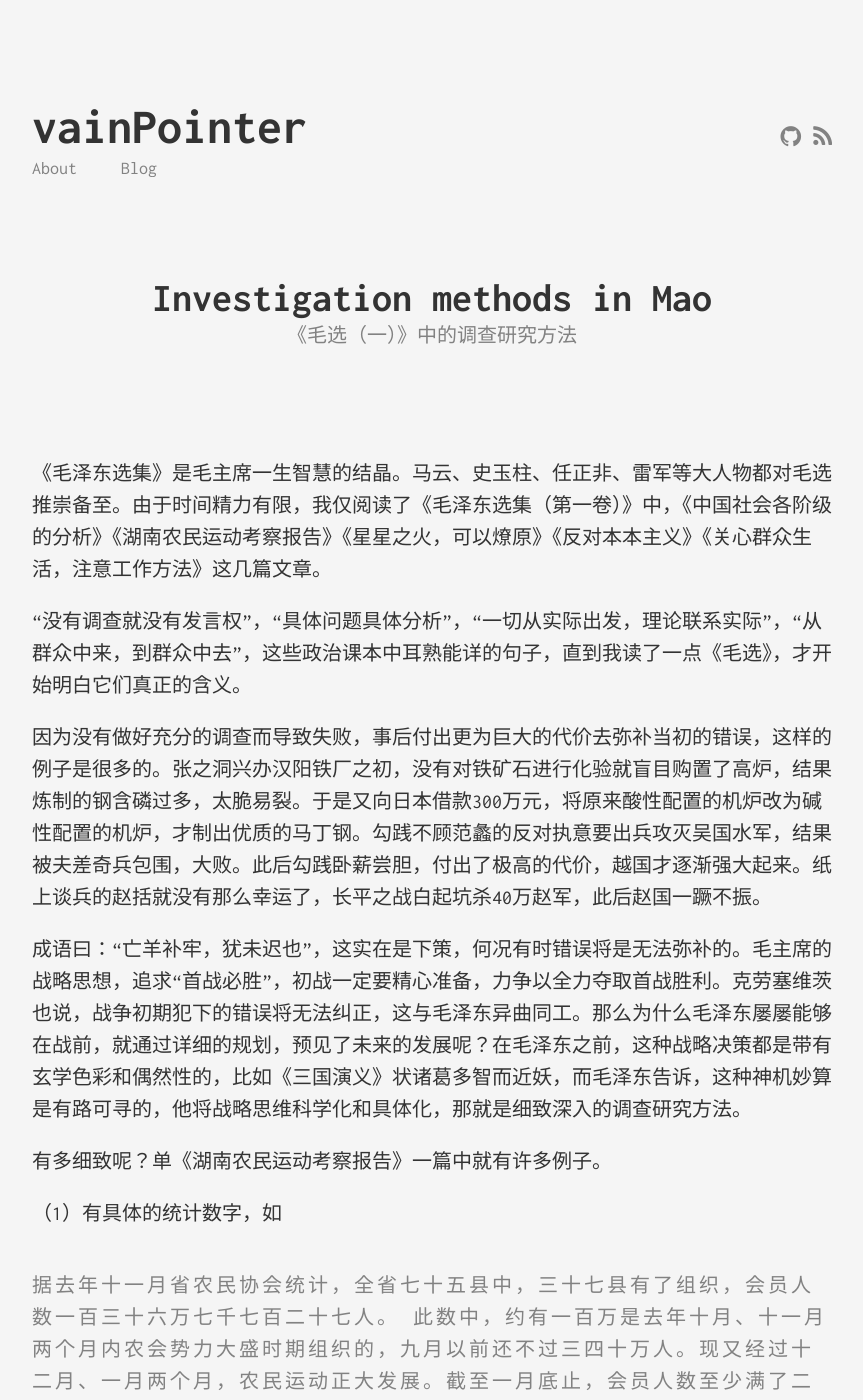
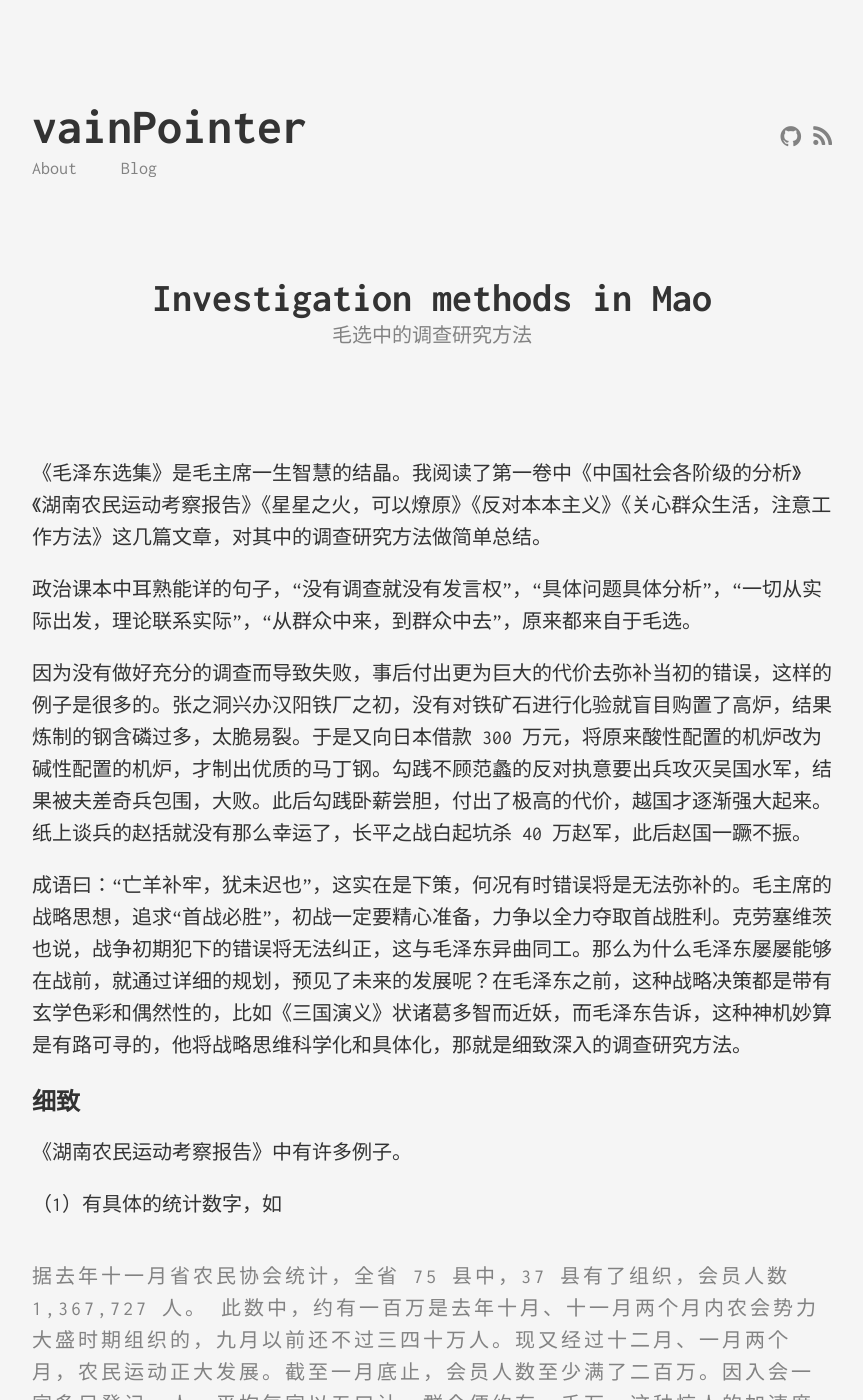
Before and after one commit to vainPointer/vainPointer.github.io, a Jekyll site: the page built from _posts/2018-03-23-investigation-methods-in-mao.markdown, in a window 1280 px wide and 1400 px high. Shown: the whole window, without its empty margins (208-1071 px from the left). Built offline with Jekyll 4.4.1, drawn with Linux system fonts in a browser that asks for light colours; some of the changed text lies outside the part shown.

Commit message:
Investigation methods in Mao

```diff
--- a/_posts/2018-03-23-investigation-methods-in-mao.markdown
+++ b/_posts/2018-03-23-investigation-methods-in-mao.markdown
@@ -1,23 +1,24 @@
 ---
 layout: post
 title:  "Investigation methods in Mao"
-subtitle: "《毛选（一）》中的调查研究方法"
+subtitle: "毛选中的调查研究方法"
 date:   2018-03-23 17:12:21 +0800
 categories: [read]
 ---
 
-《毛泽东选集》是毛主席一生智慧的结晶。马云、史玉柱、任正非、雷军等大人物都对毛选推崇备至。由于时间精力有限，我仅阅读了《毛泽东选集（第一卷）》中，《中国社会各阶级的分析》《湖南农民运动考察报告》《星星之火，可以燎原》《反对本本主义》《关心群众生活，注意工作方法》这几篇文章。
+《毛泽东选集》是毛主席一生智慧的结晶。我阅读了第一卷中《中国社会各阶级的分析》《湖南农民运动考察报告》《星星之火，可以燎原》《反对本本主义》《关心群众生活，注意工作方法》这几篇文章，对其中的调查研究方法做简单总结。
 
-“没有调查就没有发言权”，“具体问题具体分析”，“一切从实际出发，理论联系实际”，“从群众中来，到群众中去”，这些政治课本中耳熟能详的句子，直到我读了一点《毛选》，才开始明白它们真正的含义。
+政治课本中耳熟能详的句子，“没有调查就没有发言权”，“具体问题具体分析”，“一切从实际出发，理论联系实际”，“从群众中来，到群众中去”，原来都来自于毛选。
 
-因为没有做好充分的调查而导致失败，事后付出更为巨大的代价去弥补当初的错误，这样的例子是很多的。张之洞兴办汉阳铁厂之初，没有对铁矿石进行化验就盲目购置了高炉，结果炼制的钢含磷过多，太脆易裂。于是又向日本借款300万元，将原来酸性配置的机炉改为碱性配置的机炉，才制出优质的马丁钢。勾践不顾范蠡的反对执意要出兵攻灭吴国水军，结果被夫差奇兵包围，大败。此后勾践卧薪尝胆，付出了极高的代价，越国才逐渐强大起来。纸上谈兵的赵括就没有那么幸运了，长平之战白起坑杀40万赵军，此后赵国一蹶不振。
+因为没有做好充分的调查而导致失败，事后付出更为巨大的代价去弥补当初的错误，这样的例子是很多的。张之洞兴办汉阳铁厂之初，没有对铁矿石进行化验就盲目购置了高炉，结果炼制的钢含磷过多，太脆易裂。于是又向日本借款 300 万元，将原来酸性配置的机炉改为碱性配置的机炉，才制出优质的马丁钢。勾践不顾范蠡的反对执意要出兵攻灭吴国水军，结果被夫差奇兵包围，大败。此后勾践卧薪尝胆，付出了极高的代价，越国才逐渐强大起来。纸上谈兵的赵括就没有那么幸运了，长平之战白起坑杀 40 万赵军，此后赵国一蹶不振。
 
 成语曰：“亡羊补牢，犹未迟也”，这实在是下策，何况有时错误将是无法弥补的。毛主席的战略思想，追求“首战必胜”，初战一定要精心准备，力争以全力夺取首战胜利。克劳塞维茨也说，战争初期犯下的错误将无法纠正，这与毛泽东异曲同工。那么为什么毛泽东屡屡能够在战前，就通过详细的规划，预见了未来的发展呢？在毛泽东之前，这种战略决策都是带有玄学色彩和偶然性的，比如《三国演义》状诸葛多智而近妖，而毛泽东告诉，这种神机妙算是有路可寻的，他将战略思维科学化和具体化，那就是细致深入的调查研究方法。
 
-有多细致呢？单《湖南农民运动考察报告》一篇中就有许多例子。
+## 细致
+《湖南农民运动考察报告》中有许多例子。
 
 （1）有具体的统计数字，如
-> 据去年十一月省农民协会统计，全省七十五县中，三十七县有了组织，会员人数一百三十六万七千七百二十七人。 此数中，约有一百万是去年十月、十一月两个月内农会势力大盛时期组织的，九月以前还不过三四十万人。现又经过十二月、一月两个月，农民运动正大发展。截至一月底止，会员人数至少满了二百万。因入会一家多只登记一人，平均每家以五口计，群众便约有一千万。这种惊人的加速度的发展，是所以使一切土豪劣绅贪官污吏孤立，使社会惊为前后两个世界，使农村造成大革命的原因。
+> 据去年十一月省农民协会统计，全省 75 县中，37 县有了组织，会员人数 1,367,727 人。 此数中，约有一百万是去年十月、十一月两个月内农会势力大盛时期组织的，九月以前还不过三四十万人。现又经过十二月、一月两个月，农民运动正大发展。截至一月底止，会员人数至少满了二百万。因入会一家多只登记一人，平均每家以五口计，群众便约有一千万。这种惊人的加速度的发展，是所以使一切土豪劣绅贪官污吏孤立，使社会惊为前后两个世界，使农村造成大革命的原因。
 
 （2）有具体的人和事，如
 > 枪毙。这必是很大的土豪劣绅，农民和各界民众共同做的。例如宁乡的杨致泽，岳阳的周嘉淦，华容的傅道南、孙伯助，是农民和各界人民督促政府枪毙的。湘潭的晏容秋，则是农民和各界人民强迫县长同意从监狱取出，由农民自己动手枪毙的。宁乡的刘昭，是农民直接打死的。醴陵的彭志蕃，益阳的周天爵、曹云，则正待“审判土豪劣绅特别法庭”判罪处决。这样的大劣绅、大土豪，枪毙一个，全县震动，于肃清封建余孽，极有效力。这样的大土豪劣绅，各县多的有几十个，少的也有几个，每县至少要把几个罪大恶极的处决了，才是镇压反动派的有效方法。土豪劣绅势盛时，杀农民真是杀人不眨眼。长沙新康镇团防局长何迈泉，办团十年，在他手里杀死的贫苦农民将近一千人，美其名曰“杀匪”。我的家乡湘潭县银田镇团防局长汤峻岩、罗叔林二人，民国二年以来十四年间，杀人五十多，活埋四人。被杀的五十多人中，最先被杀的两人是完全无罪的乞丐。汤峻岩说：“杀两个叫化子开张！”这两个叫化子就是这样一命呜呼了。以前土豪劣绅的残忍，土豪劣绅造成的农村白色恐怖是这样，现在农民起来枪毙几个土豪劣绅，造成一点小小的镇压反革命派的恐怖现象，有什么理由说不应该？
@@ -25,7 +26,8 @@
 （3）有生动的日常生活场景，如
 > 孙中山先生的那篇遗嘱，乡下农民也有些晓得念了。他们从那篇遗嘱里取出了“自由”、“平等”、“三民主义”、“不平等条约”这些名词，颇生硬地应用在他们的生活上。一个绅士模样的人在路上碰了一个农民，那绅士摆格不肯让路，那农民便愤然说：“土豪劣绅！晓得三民主义吗？”长沙近郊菜园农民进城卖菜，老被警察欺负。现在，农民可找到武器了，这武器就是三民主义。当警察打骂卖菜农民时，农民便立即抬出三民主义以相抵制，警察没有话说。湘潭一个区的农民协会，为了一件事和一个乡农民协会不和，那乡农民协会的委员长便宣言：“反对区农民协会的不平等条约！”
 
-有多深入呢？《反对本本主义》提供了许多具体的技术和要求。
+## 深入
+《反对本本主义》提供了许多具体的技术和要求。
 
 （1）调查的要求，如
 > 我们的主要目的，是要明了社会各阶级的政治经济情况。我们调查所要得到的结论，是各阶级现在的以及历史的盛衰荣辱的情况。举例来说，我们调查农民成分时，不但要知道自耕农，半自耕农，佃农，这些以租佃关系区别的各种农民的数目有多少，我们尤其要知道富农，中农，贫农，这些以阶级区别阶层区别的各种农民的数目有多少。我们调查商人成分，不但要知道粮食业、衣服业、药材业等行业的人数各有多少，尤其要调查小商人、中等商人、大商人各有多少。我们不仅要调查各业的情况，尤其要调查各业内部的阶级情况。我们不仅要调查各业之间的相互关系，尤其要调查各阶级之间的相互关系。
@@ -33,6 +35,6 @@
 （2）调查的技术，如
 > 要开调查会作讨论式的调查。……调查会到些什么人？要是能深切明了社会经济情况的人。……开调查会人多好还是人少好？看调查人的指挥能力。……要定调查纲目。纲目要事先准备，调查人按照纲目发问，会众口说。不明了的，有疑义的，提起辩论。所谓“调查纲目”，要有大纲，还要有细目，如“商业”是个大纲，“布匹”，“粮食”，“杂货”，“药材”都是细目，布匹下再分“洋布”，“土布”，“绸缎”各项细目。要亲身出马。……要深入。初次从事调查工作的人，要作一两回深入的调查工作，就是要了解一处地方（例如一个农村、一个城市）， 或者一个问题 （例如粮食问题、货币问题）的底里。深切地了解一处地方或者一个问题了，往后调查别处地方、别个问题，便容易找到门路了。要自己做记录。……
 
-《反对本本主义》讲到：“调查就像‘十月怀胎’，解决问题就像‘一朝分娩’。调查就是解决问题。”我想说，但凡想做点实事，就离不开调查。调查，既是一种实践，又是一种获得认识的方法。做好调查研究，就是在贯彻知行合一的思想。毛选一开篇《中国社会各阶级的分析》就令我大为惊叹，“谁是我们的敌人？谁是我们的朋友？”，在这篇文章中分析的是如此细致、具体、准确。在继续阅读几篇文章后，我知道了要能得到如此好的结论，其付出的是艰辛、不厌其烦的调查研究工作。比如《湖南农民运动考察报告》一文，是毛泽东进行32天的考察工作的成果。“没有调查就没有发言权”，毛泽东是当之无愧的中国国情专家。
+《反对本本主义》讲到：“调查就像‘十月怀胎’，解决问题就像‘一朝分娩’。调查就是解决问题。”所谓“三思而后行”，思就是调查，调查就是思。调查既是一种实践，又是一种获得认识的方法。毛选的第一篇文章《中国社会各阶级的分析》就令我大为惊叹，“谁是我们的敌人？谁是我们的朋友？”，文中分析的非常细致具体准确。在继续阅读几篇文章后，我知道了要能得到如此好的结论，其付出的是艰辛、不厌其烦的调查研究工作。比如《湖南农民运动考察报告》一文，是毛泽东进行了 32 天的考察工作的成果。“没有调查就没有发言权”，毛泽东是当之无愧的中国国情专家。
 
-由于时间精力有限，我只能粗略的读一读《毛泽东选集》中的部分文章，也已经从毛主席的调查研究方法中受益许多了。而我知道有一种读法能够让人从书中学到更多，就是自己归纳总结历史资料后，与毛当时得出的结论进行对比，看一看差距在哪里，那就是对个人而言最值得学习的地方。如果有条件，我也很愿意做这件事情。
+题外话，吕思勉提出过一种读史的方法也很适合用在读毛选中，就是自己归纳总结历史资料后，与毛当时得出的结论进行对比，看一看差距在哪里，那就是对个人而言最值得学习的地方。如果有条件，我也很愿意做这件事情。
```
